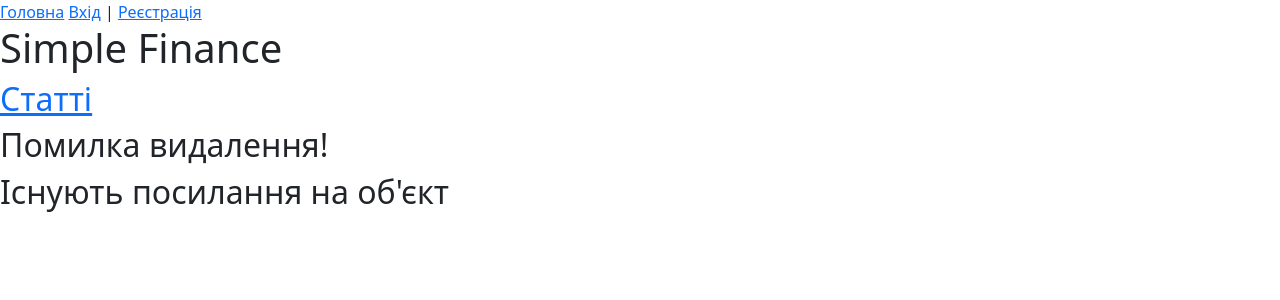
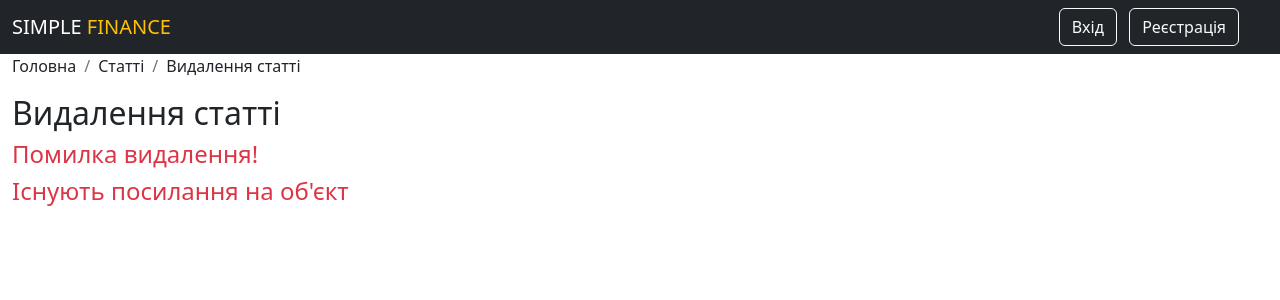
Before and after one commit to SergiiPachkovskyi/simpleFinance, a Django app: page /article_delete_error in a window 1280 px wide. Shown: the top 300 px of the page. Run offline with Django 4.2, Linux system fonts and the light colour scheme.

Commit message:
navbar configured, breadcrumb added

```diff
--- a/finance/fin/templates/fin/article_delete_error.html
+++ b/finance/fin/templates/fin/article_delete_error.html
@@ -8,10 +8,17 @@
 
 {% block content %}
 
-<h1>Simple Finance</h1>
-<h2><a href="{% url 'articles' %}">Статті</a></h2>
+<nav aria-label="breadcrumb">
+    <ol class="breadcrumb">
+        <li class="breadcrumb-item"><a href="{% url 'home' %}" class="text-decoration-none text-reset">Головна</a></li>
+        <li class="breadcrumb-item"><a href="{% url 'articles' %}" class="text-decoration-none text-reset">Статті</a></li>
+        <li class="breadcrumb-item" aria-current="page">Видалення статті</li>
+    </ol>
+</nav>
 
-<h2>Помилка видалення!</h2>
-<h2>Існують посилання на об'єкт</h2>
+<h2>Видалення статті</h2>
+
+<h4 class="text-danger">Помилка видалення!</h4>
+<h4 class="text-danger">Існують посилання на об'єкт</h4>
 
 {% endblock %}
--- a/finance/fin/templates/fin/login.html
+++ b/finance/fin/templates/fin/login.html
@@ -8,7 +8,6 @@
 
 {% block content %}
 
-<h1>Simple Finance!</h1>
 <h2>Авторизація</h2>
 
 <form method="post">
--- a/finance/fin/templates/fin/registration.html
+++ b/finance/fin/templates/fin/registration.html
@@ -8,7 +8,6 @@
 
 {% block content %}
 
-<h1>Simple Finance!</h1>
 <h2>Реєстрація</h2>
 
 <form method="post">
--- a/finance/templates/base.html
+++ b/finance/templates/base.html
@@ -5,14 +5,19 @@
     <meta charset="UTF-8">
     <meta name="viewport" content="width=device-width, initial-scale=1">
     <title>{% block title %}Simple Finance{% endblock %}</title>
-    <link href="https://cdn.jsdelivr.net/npm/bootstrap@5.2.0-beta1/dist/css/bootstrap.min.css" rel="stylesheet" integrity="sha384-0evHe/X+R7YkIZDRvuzKMRqM+OrBnVFBL6DOitfPri4tjfHxaWutUpFmBp4vmVor" crossorigin="anonymous">
+    <link href="https://cdn.jsdelivr.net/npm/bootstrap@5.2.0-beta1/dist/css/bootstrap.min.css" rel="stylesheet"
+          integrity="sha384-0evHe/X+R7YkIZDRvuzKMRqM+OrBnVFBL6DOitfPri4tjfHxaWutUpFmBp4vmVor" crossorigin="anonymous">
 </head>
 <body>
 
-    {% include 'inc/_nav.html' %}
+{% include 'inc/_nav.html' %}
 
+<div class="container-fluid">
     {% block content %}{% endblock %}
+</div>
 
-    <script src="https://cdn.jsdelivr.net/npm/bootstrap@5.2.0-beta1/dist/js/bootstrap.min.js" integrity="sha384-kjU+l4N0Yf4ZOJErLsIcvOU2qSb74wXpOhqTvwVx3OElZRweTnQ6d31fXEoRD1Jy" crossorigin="anonymous"></script>
+<script src="https://cdn.jsdelivr.net/npm/bootstrap@5.2.0-beta1/dist/js/bootstrap.min.js"
+        integrity="sha384-kjU+l4N0Yf4ZOJErLsIcvOU2qSb74wXpOhqTvwVx3OElZRweTnQ6d31fXEoRD1Jy"
+        crossorigin="anonymous"></script>
 </body>
 </html>
--- a/finance/templates/inc/_nav.html
+++ b/finance/templates/inc/_nav.html
@@ -1,13 +1,25 @@
-<div>
-    <span>
-    <a href="{% url 'home' %}">Головна</a>
-    </span>
+<div class="navbar navbar-dark bg-dark">
+    <div class="container-fluid">
+        <div class="col-md-10">
+            <div class="navbar-header">
+                <a href="{% url 'home' %}" class="navbar-brand">SIMPLE <text class="text-warning">FINANCE</text></a>
+            </div>
+        </div>
 
-    <span>
-    {% if request.user.is_authenticated %}
-    Ласкаво просимо, {{ user.username }} | <a href="{% url 'logout' %}">Вихід</a>
-    {% else %}
-    <a href="{% url 'login' %}">Вхід</a> | <a href="{% url 'registration' %}">Реєстрація</a>
-    {% endif %}
-    </span>
+        <div class="col-md-2 text-light">
+            {% if request.user.is_authenticated %}
+            Ласкаво просимо, <strong>{{ user.username }}</strong>
+            <button type="button" class="btn btn-outline-light me-2"><a href="{% url 'logout' %}"
+                                                                        class="text-decoration-none text-reset">Вихід</a>
+            </button>
+            {% else %}
+            <button type="button" class="btn btn-outline-light me-2"><a href="{% url 'login' %}"
+                                                                        class="text-decoration-none text-reset">Вхід</a>
+            </button>
+            <button type="button" class="btn btn-outline-light me-2"><a href="{% url 'registration' %}"
+                                                                        class="text-decoration-none text-reset">Реєстрація</a>
+            </button>
+            {% endif %}
+        </div>
+    </div>
 </div>
```
Also changed, not shown: finance/fin/templates/fin/add_article.html (+9 -2 lines), finance/fin/templates/fin/add_cash_flow.html (+9 -2 lines), finance/fin/templates/fin/article_confirm_delete.html (+9 -2 lines), finance/fin/templates/fin/articles.html (+9 -2 lines), finance/fin/templates/fin/cash_flows.html (+7 -1 lines), finance/fin/templates/fin/cashflow_confirm_delete.html (+9 -2 lines), finance/fin/templates/fin/cashflow_delete_error.html (+11 -4 lines), finance/fin/templates/fin/index.html (+9 -1 lines).
